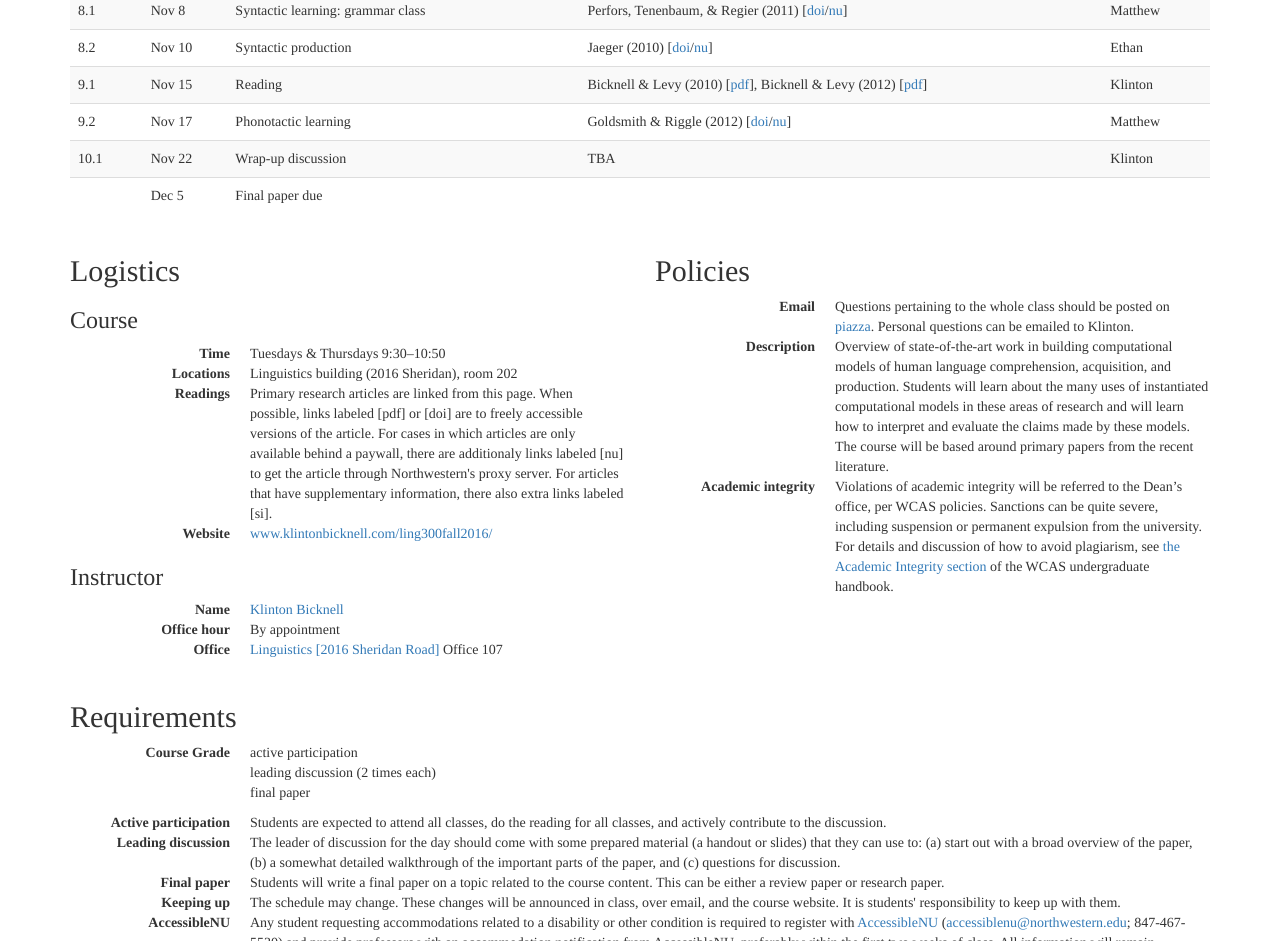
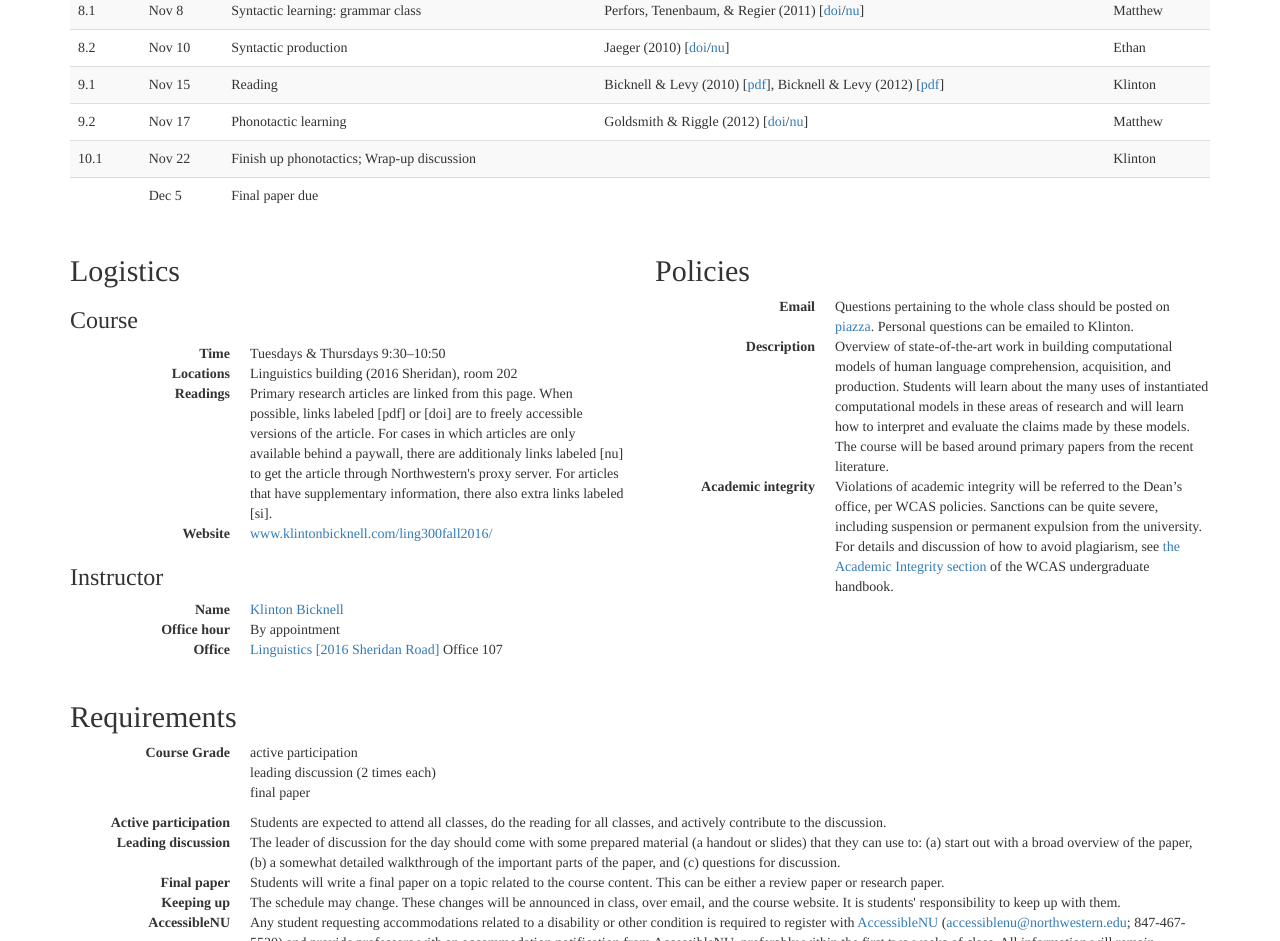
Before and after one commit to kbicknell/ling300fall2016, a plain HTML site: page index.html in a window 1280 px wide. Shown: the part 1091-2032 px from the top of the page. Drawn offline with nearby package versions, Linux system fonts and the light colour scheme.

Commit message:
finalize last class session schedule

```diff
--- a/index.html
+++ b/index.html
@@ -209,8 +209,8 @@
               <tr>
                 <td>10.1</td>
                 <td>Nov 22</td>
-                <td>Wrap-up discussion</td>
-                <td>TBA</td>
+                <td>Finish up phonotactics; Wrap-up discussion</td>
+                <td></td>
                 <td>Klinton</td>
               </tr>
               <tr>
```
